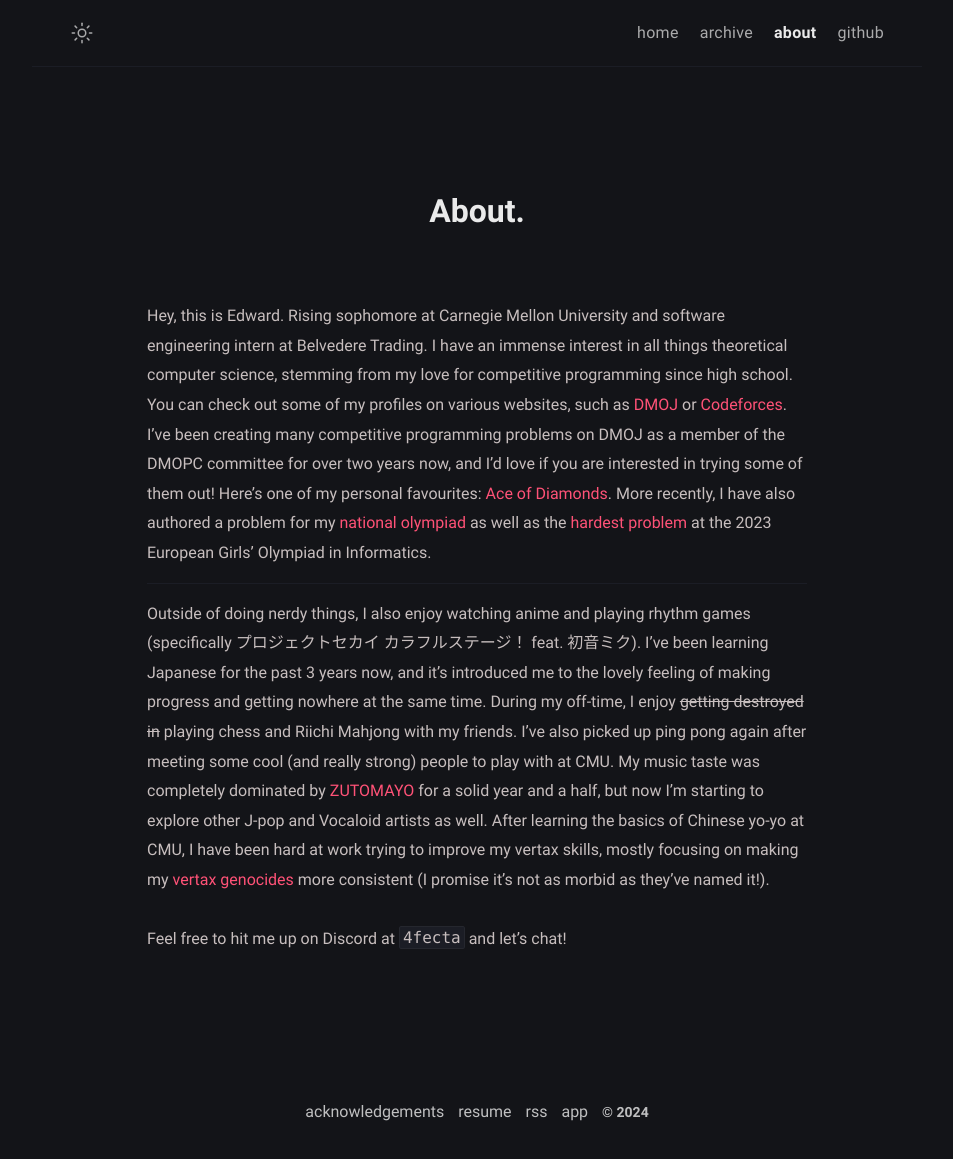
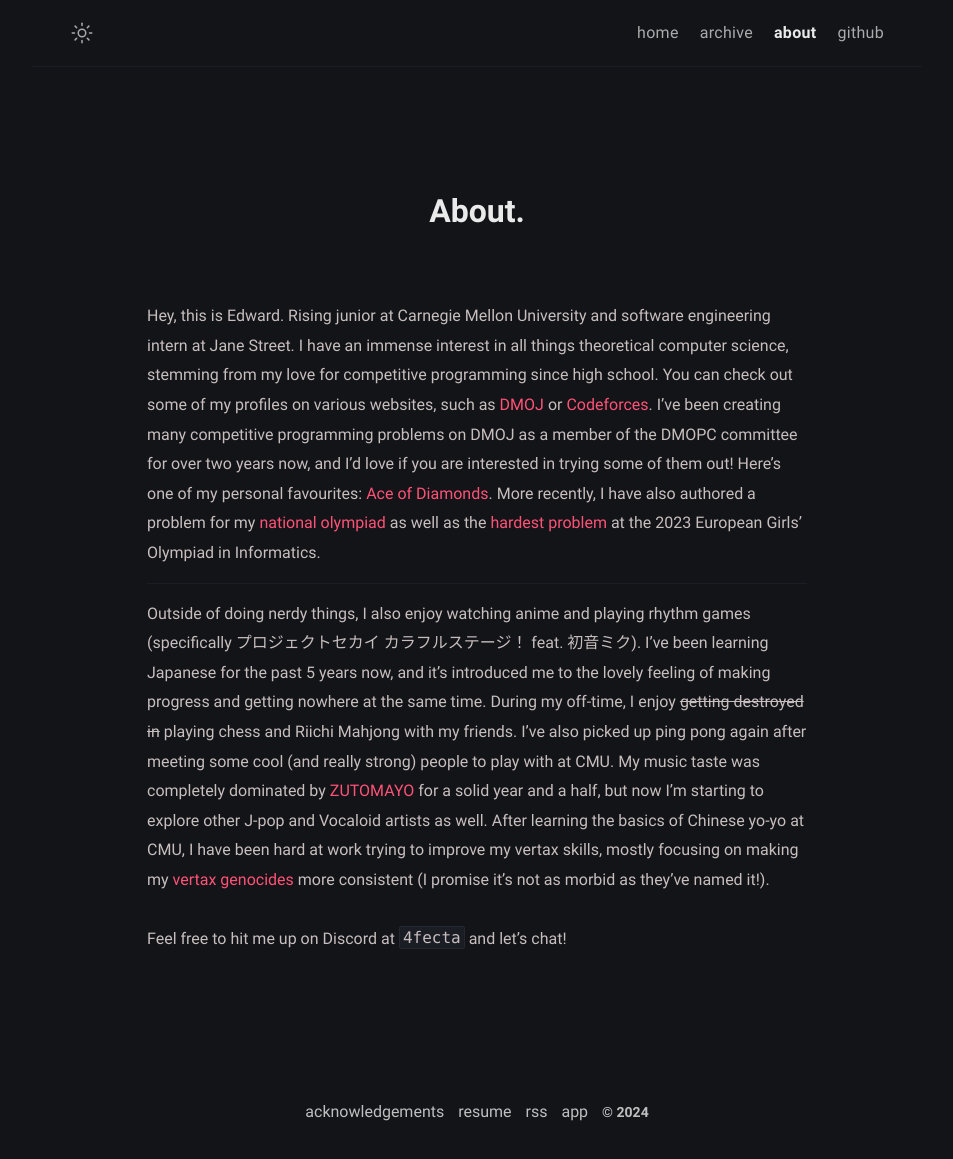
Before and after one commit to 4fecta/4fecta.ca, a Jekyll site: the page built from about.md, in a window 1280 px wide. Shown: the whole page, without its empty margins (163-1116 px from the left). Built offline with Jekyll 4.4.1, drawn with Linux system fonts in a browser that asks for light colours.

Commit message:
Update about.md

```diff
--- a/about.md
+++ b/about.md
@@ -6,10 +6,10 @@ excerpt: Hello!
 comments: false
 ---
 
-Hey, this is Edward. Rising sophomore at Carnegie Mellon University and software engineering intern at Belvedere Trading. I have an immense interest in all things theoretical computer science, stemming from my love for competitive programming since high school. You can check out some of my profiles on various websites, such as [DMOJ](https://dmoj.ca/user/4fecta) or [Codeforces](https://codeforces.com/profile/4fecta). I've been creating many competitive programming problems on DMOJ as a member of the DMOPC committee for over two years now, and I'd love if you are interested in trying some of them out! Here's one of my personal favourites: [Ace of Diamonds](https://dmoj.ca/problem/dmopc21c9p4). More recently, I have also authored a problem for my [national olympiad](https://dmoj.ca/problem/cco23p2) as well as the [hardest problem](https://egoi23.se/assets/tasks/day2/guessinggame.pdf) at the 2023 European Girls' Olympiad in Informatics.
+Hey, this is Edward. Rising junior at Carnegie Mellon University and software engineering intern at Jane Street. I have an immense interest in all things theoretical computer science, stemming from my love for competitive programming since high school. You can check out some of my profiles on various websites, such as [DMOJ](https://dmoj.ca/user/4fecta) or [Codeforces](https://codeforces.com/profile/4fecta). I've been creating many competitive programming problems on DMOJ as a member of the DMOPC committee for over two years now, and I'd love if you are interested in trying some of them out! Here's one of my personal favourites: [Ace of Diamonds](https://dmoj.ca/problem/dmopc21c9p4). More recently, I have also authored a problem for my [national olympiad](https://dmoj.ca/problem/cco23p2) as well as the [hardest problem](https://egoi23.se/assets/tasks/day2/guessinggame.pdf) at the 2023 European Girls' Olympiad in Informatics.
 
 <hr>
 
-Outside of doing nerdy things, I also enjoy watching anime and playing rhythm games (specifically プロジェクトセカイ カラフルステージ！ feat. 初音ミク). I've been learning Japanese for the past 3 years now, and it's introduced me to the lovely feeling of making progress and getting nowhere at the same time. During my off-time, I enjoy  ~~getting destroyed in~~ playing chess and Riichi Mahjong with my friends. I've also picked up ping pong again after meeting some cool (and really strong) people to play with at CMU. My music taste was completely dominated by [ZUTOMAYO](https://youtu.be/Atvsg_zogxo) for a solid year and a half, but now I'm starting to explore other J-pop and Vocaloid artists as well. After learning the basics of Chinese yo-yo at CMU, I have been hard at work trying to improve my vertax skills, mostly focusing on making my [vertax genocides](https://youtu.be/2nMmd07keQM) more consistent (I promise it's not as morbid as they've named it!).
+Outside of doing nerdy things, I also enjoy watching anime and playing rhythm games (specifically プロジェクトセカイ カラフルステージ！ feat. 初音ミク). I've been learning Japanese for the past 5 years now, and it's introduced me to the lovely feeling of making progress and getting nowhere at the same time. During my off-time, I enjoy  ~~getting destroyed in~~ playing chess and Riichi Mahjong with my friends. I've also picked up ping pong again after meeting some cool (and really strong) people to play with at CMU. My music taste was completely dominated by [ZUTOMAYO](https://youtu.be/Atvsg_zogxo) for a solid year and a half, but now I'm starting to explore other J-pop and Vocaloid artists as well. After learning the basics of Chinese yo-yo at CMU, I have been hard at work trying to improve my vertax skills, mostly focusing on making my [vertax genocides](https://youtu.be/2nMmd07keQM) more consistent (I promise it's not as morbid as they've named it!).
 
 Feel free to hit me up on Discord at `4fecta` and let's chat!
```
